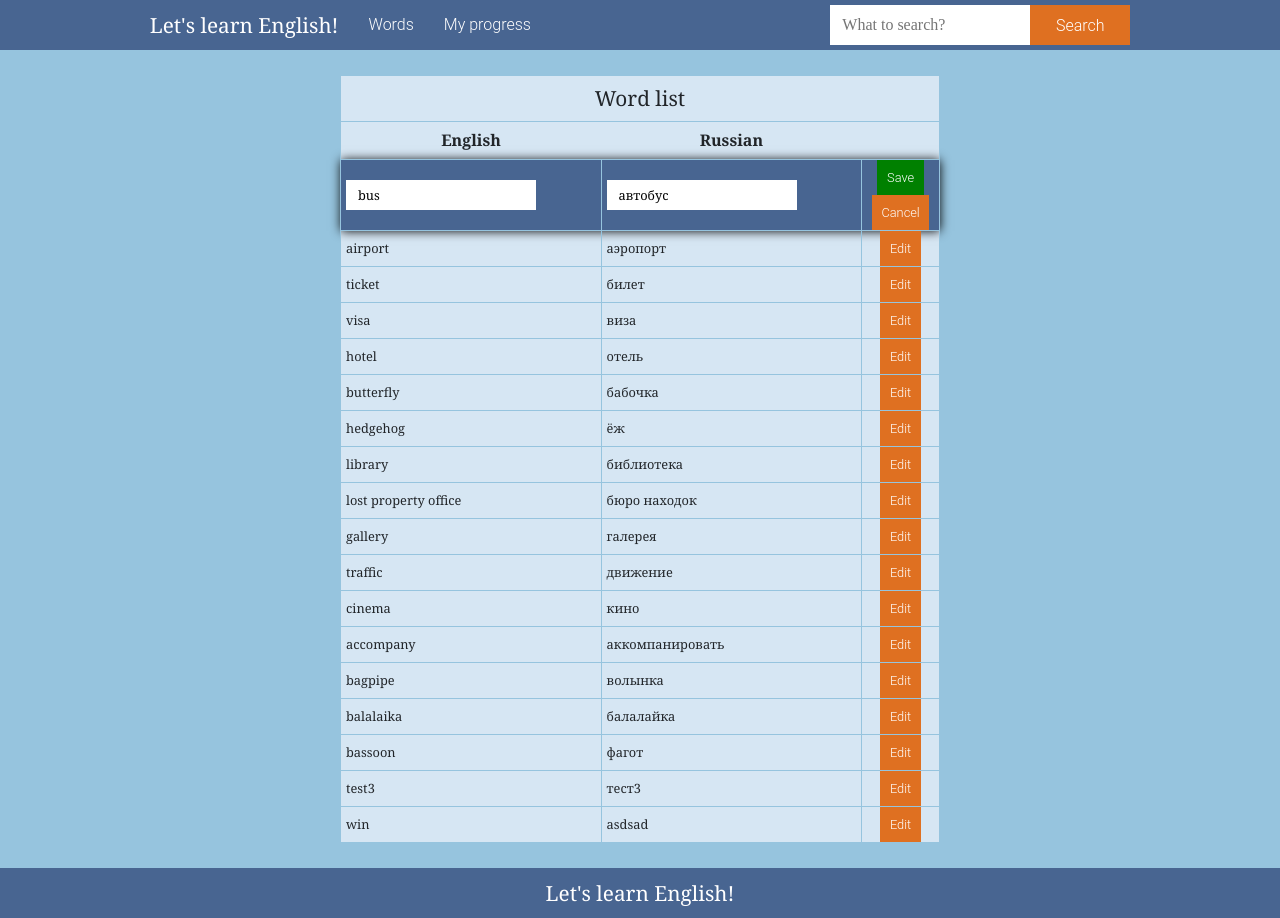
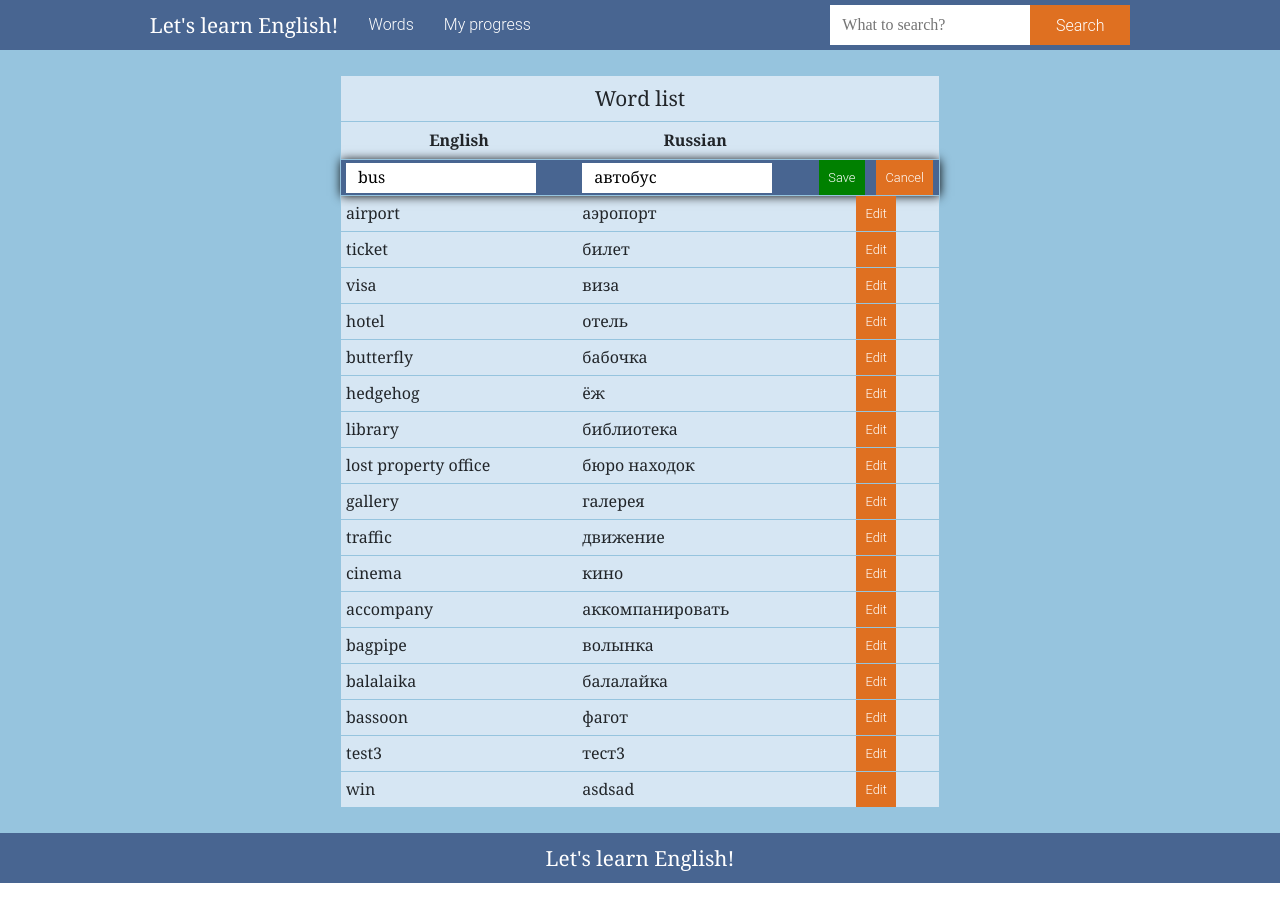
Before and after one commit to Luizagalf/learn-english-app, a React (Create React App) app: page / in a window 1280 px wide. Both pictures are taken after a click on the element "bus". After the commit the page ends 883 px from the top, so only its background shows below. Built offline with nearby package versions, Linux system fonts and the light colour scheme.

Commit message:
Added validation of the input words in the list

```diff
--- a/src/components/Wordlistitem/Wordlistitem.jsx
+++ b/src/components/Wordlistitem/Wordlistitem.jsx
@@ -1,4 +1,4 @@
-import { useState } from "react";
+import { useState, useEffect } from "react";
 import styles from "./wordlistitem.module.scss";
 
 const Wordlistitem = ({ id, english, russian }) => {
@@ -10,46 +10,118 @@ const Wordlistitem = ({ id, english, russian }) => {
     const [prevValueWord, setPrevWord] = useState(valueWord)
     const [prevValueTranslation, setPrevValueTranslation] = useState(valueTranslation)
 
+    const [formError, setFormError] = useState({ Word: '', Translation: '' })
+    const [formCorrect, setFormCorrect] = useState({ Word: '', Translation: '' })
+    const [formValid, setlformValid] = useState(false);
+    const [colorInput, setcColorInput] = useState({ Word: '', Translation: '' })
+
+
+    const handleInputChange = (e) => {
+        const name = e.target.name;
+        const value = e.target.value;
+        validateField(name, value);
+    }
+
+    const validateField = (fieldName, value) => {
+
+        switch (fieldName) {
+            case 'Word':
+                if (value.length > 0) {
+                    if (value.match("^[a-zA-Z\s]+$")) {
+                        setFormCorrect({ Word: '', Translation: formCorrect.Translation })
+                        setFormError({ Word: '', Translation: formError.Translation })
+                        setcColorInput({ Word: styles.greeninput, Translation: colorInput.Translation })
+                    } else {
+                        setFormError({ Word: '', Translation: formError.Translation })
+                        setFormCorrect({ Word: 'Word is not correct', Translation: formCorrect.Translation })
+                        setcColorInput({ Word: styles.errorinput, Translation: colorInput.Translation })
+                    }
+                } else {
+                    setFormCorrect({ Word: '', Translation: formCorrect.Translation })
+                    setFormError({ Word: 'Field is empty', Translation: formError.Translation })
+                    setcColorInput({ Word: styles.errorinput, Translation: colorInput.Translation })
+                }
+                setValueWord(value);
+                break;
+            case 'Translation':
+                if (value.length > 0) {
+                    if (value.match("^[а-яА-ЯёЁ]+$")) {
+                        setFormCorrect({ Word: formCorrect.Word, Translation: '' })
+                        setFormError({ Word: formError.Word, Translation: '' })
+                        setcColorInput({ Word: colorInput.Word, Translation: styles.greeninput })
+                    } else {
+                        setFormError({ Word: formError.Word, Translation: '' })
+                        setFormCorrect({ Word: formCorrect.Word, Translation: 'Word is not correct' })
+                        setcColorInput({ Word: colorInput.Word, Translation: styles.errorinput })
+                    }
+                } else {
+                    setFormCorrect({ Word: formCorrect.Word, Translation: '' })
+                    setFormError({ Word: formError.Word, Translation: 'Field is empty' })
+                    setcColorInput({ Word: colorInput.Word, Translation: styles.errorinput })
+                }
+                setValueTranslation(value);
+                break;
+            default:
+                break;
+        }
+        validateForm()
+    }
+    const validateForm = () => {
+        if (formError.Word === '' && formError.Translation === '' && formCorrect.Word === '' && formCorrect.Translation === '') {
+            setlformValid(true)
+        }
+    }
+
+
     const cancelChange = () => {
         toggleSelected(false);
         setValueWord(prevValueWord);
         setValueTranslation(prevValueTranslation);
+        setFormError({ Word: '', Translation: '' });
+        setFormCorrect({ Word: '', Translation: '' });
+        setcColorInput({ Word: '', Translation: '' });
     };
 
     const acceptChange = () => {
-        console.log("start");
-        setValueWord(valueWord);
-        setValueTranslation(valueTranslation);
-
-        setPrevWord(valueWord);
-        setPrevValueTranslation(valueTranslation);
-        toggleSelected(false);
-        console.log("finish");
+        if (formError.Word === '' && formError.Translation === '' && formCorrect.Word === '' && formCorrect.Translation === '') {
+            setPrevWord(valueWord);
+            setPrevValueTranslation(valueTranslation);
+            console.log(`English: ${valueWord}, Russian: ${valueTranslation}`);
+            toggleSelected(false)
+        }
     }
 
     let item;
     {
         isSelected
-            ? (item = <tr className={styles.edit}>
-                <td className={styles.words}><input className={styles.iteminput}
-                    onChange={(val) => setValueWord(val.target.value)}
-                    value={valueWord} />
-                </td>
-                <td className={styles.words}><input className={styles.iteminput}
-                    onChange={(val) => setValueTranslation(val.target.value)}
-                    value={valueTranslation} />
-                </td>
-                <td className={styles.buttons}>
-                    <button className={styles.smallgreenbutton} onClick={() => acceptChange()}>Save</button>{' '}
-                    <button className={styles.smallorangebutton} id={`edit.${id}`} onClick={() => cancelChange()}>Cancel</button>{' '}
-                </td>
-            </tr>)
+            ? (item = <>
+                <tr className={styles.edit}>
+                    <td className={styles.words}><input className={`${styles.iteminput} ${colorInput.Word}`}
+                        name="Word"
+                        onChange={handleInputChange}
+                        value={valueWord}
+                        placeholder={formError.Word} />
+                        <p>{formCorrect.Word}</p>
+                    </td>
+                    <td className={styles.words}><input className={`${styles.iteminput} ${colorInput.Translation}`}
+                        name="Translation"
+                        onChange={handleInputChange}
+                        value={valueTranslation}
+                        placeholder={formError.Translation} />
+                        <p>{formCorrect.Translation}</p>
+                    </td>
+                    <div className={styles.buttons}>
+                        <button className={styles.smallgreenbutton} onClick={() => acceptChange()} disabled={!formValid} > Save</button>{' '}
+                        <button className={styles.smallorangebutton} id={`edit.{id}`} onClick={() => cancelChange()}>Cancel</button>{' '}
+                    </div>
+                </tr >
+            </>)
             : (item = <tr>
                 <td className={styles.words}><div onClick={() => { toggleSelected(true) }}>{valueWord}</div></td>
                 <td className={styles.words}><div onClick={() => { toggleSelected(true) }}>{valueTranslation}</div></td>
-                <td className={styles.buttons}>
+                <div className={styles.buttons}>
                     <button className={styles.smallorangebutton} id={`edit.${id}`} onClick={() => { toggleSelected(true) }}>Edit</button>{' '}
-                </td>
+                </div>
             </tr>)
     }
 
--- a/src/components/Wordlistitem/wordlistitem.module.scss
+++ b/src/components/Wordlistitem/wordlistitem.module.scss
@@ -3,13 +3,14 @@
 @import "../../styles/screen.scss";
 
 .buttons {
-    max-width: 210px;
+    max-width: 410px;
     text-align: center;
+    display: flex;
 }
 
 .words {
-    font-size: $normalfont;
-    font-family: $font;
+    @include text-font;
+    font-family: Georgia, serif;
     padding-left: 5px;
 }
 
@@ -17,6 +18,28 @@
     @include everyinput;
     height: 30px;
     width: 190px;
+}
+
+.errorinput {
+    border: 0.1em solid red;
+    background-color: #eda8a8;
+}
+
+.greeninput {
+    border: 0.1em solid green;
+    background-color: #89b777;
+}
+
+.notvalid {
+    color: red;
+    background-color: $lightblue;
+    @include text-font;
+    font-family: Georgia, serif;
+    padding: 0px 5px;
+    display: flex;
+    flex-direction: row;
+    flex-wrap: wrap;
+    justify-content: center;
 }
 
 .smallorangebutton {
```
